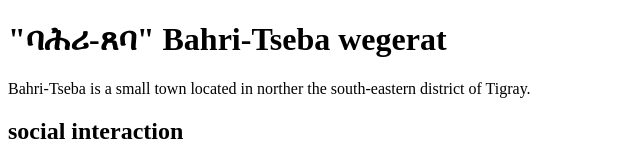
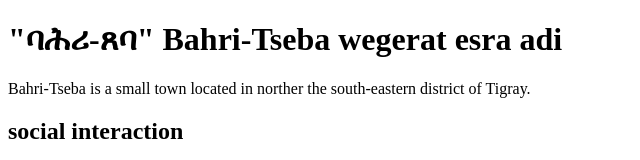
Before and after one commit to Zeferu2/contact-and-index-html, a plain HTML site: page index.html in a window 1280 px wide. Shown: the top 160 px of the page, without its empty margins (0-640 px from the left). Drawn offline with Linux system fonts and the light colour scheme.

Commit message:
added wejerat esra adi

```diff
--- a/index.html
+++ b/index.html
@@ -3,15 +3,15 @@
 <html lang="en" >
     <head>
         <meta charset="UTF-8">
-        <title>Bahri-Tseba(ባሕሪ ጸባ) city and its people </title>
+        <title>Bahri-Tseba ባሕሪ-ጸባ wejerat esra adi city and its people </title>
         <meta name="description" content="Bahri-Tseba is a small town located in the south-eastern district of Tigray."/>
         <meta name="keywords" content="Bahri-Tseba,Social interaction,language,religion,topography,culture,way of life" />
         <meta name="viewport" content="width=device-width, initial-scale=1.0">
-        <meta name="author" content="<Zeferu>">
+        <meta name="author" content="Zeferu>">
 
                 </head>
                 <body>
-                    <h1> "ባሕሪ-ጸባ" Bahri-Tseba wegerat </h1>
+                    <h1> "ባሕሪ-ጸባ" Bahri-Tseba wegerat esra adi </h1>
                     <p>Bahri-Tseba is a small town located in norther the south-eastern district of Tigray.</p>
                     <h2>social interaction</h2>
                     <p> the peoples are very sociable.</p>
```
